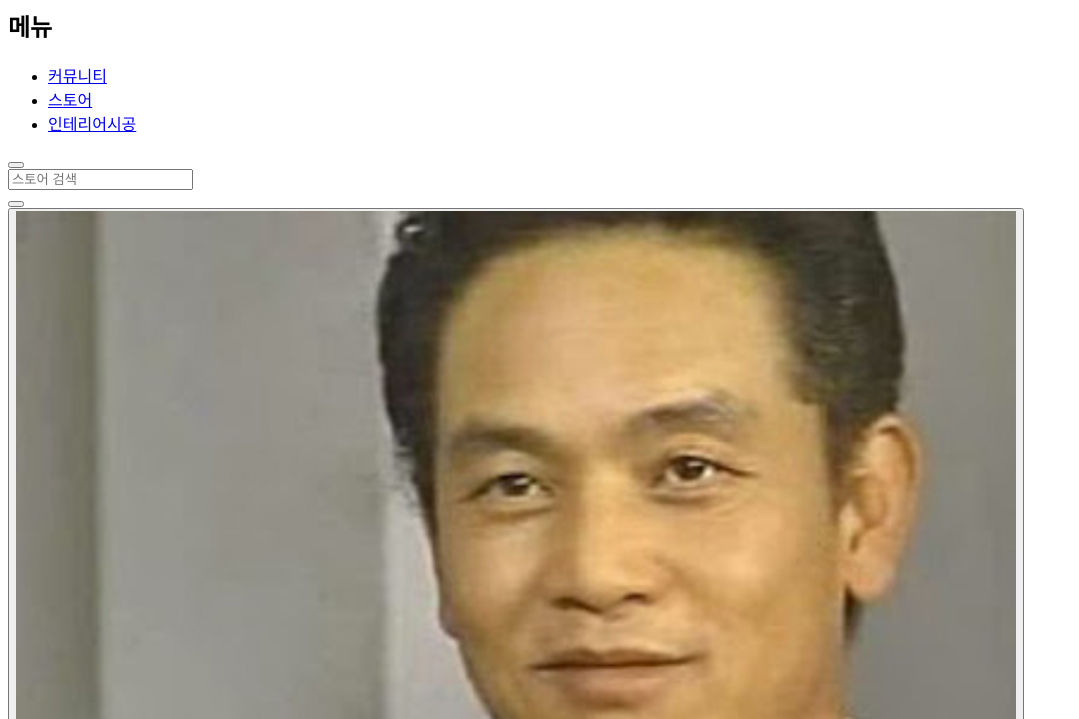
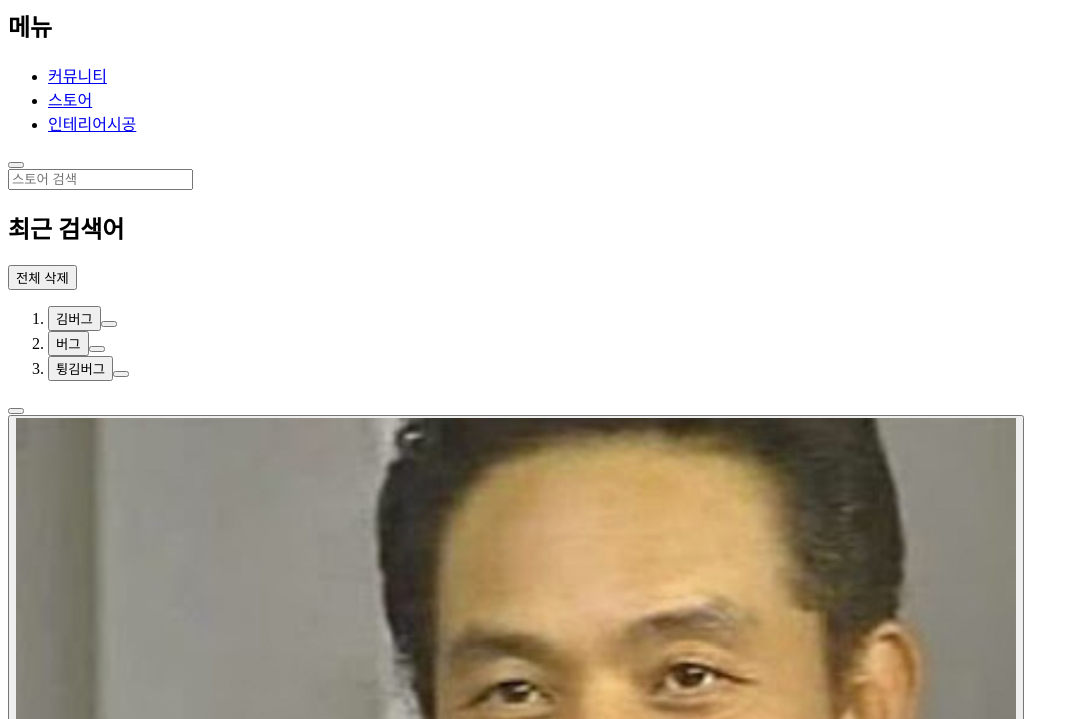
Before and after one commit to Brogod97/tomorrow-house, a website: page index.html in a window 1280 px wide. Shown: the part 81-800 px from the top of the page, without its empty margins (0-1079 px from the left). Drawn offline with Linux system fonts and the light colour scheme.

Commit message:
✨ Implement search-history in desktop devices

```diff
--- a/index.html
+++ b/index.html
@@ -72,13 +72,48 @@
               </div>
 
               <div class="gnb-right">
-                <div class="input-group lg-only">
+                <div class="gnb-search lg-only">
+                  <div class="input-group">
                     <i class="ic-search" aria-hidden></i>
                     <input
                       class="form-input"
                       type="text"
                       placeholder="스토어 검색"
                     />
+                  </div>
+
+                  <section class="search-history">
+                    <header class="search-history-header">
+                      <h2 class="title">최근 검색어</h2>
+                      <button type="button">전체 삭제</button>
+                    </header>
+
+                    <!-- NOTE: 최근 검색어가 존재할 경우 -->
+                    <div class="search-history-content">
+                      <ol class="search-history-list">
+                        <li class="search-history-item">
+                          <button class="word-button" type="button">
+                            김버그</button
+                          ><button class="delete-button" type="button">
+                            <i class="ic-close" aria-label="검색어 삭제"></i>
+                          </button>
+                        </li>
+                        <li class="search-history-item">
+                          <button class="word-button" type="button">버그</button
+                          ><button class="delete-button" type="button">
+                            <i class="ic-close" aria-label="검색어 삭제"></i>
+                          </button>
+                        </li>
+                        <li class="search-history-item">
+                          <button class="word-button" type="button">
+                            튕김버그</button
+                          ><button class="delete-button" type="button">
+                            <i class="ic-close" aria-label="검색어 삭제"></i>
+                          </button>
+                        </li>
+                      </ol>
+                    </div>
+                  </section>
                 </div>
 
                 <!-- Note: 로그인을 했을 경우 -->
```
Also changed, not shown: styles/layouts/_gnb.scss (+27 -3 lines). Lines whose indentation alone changed are shown as unchanged.
